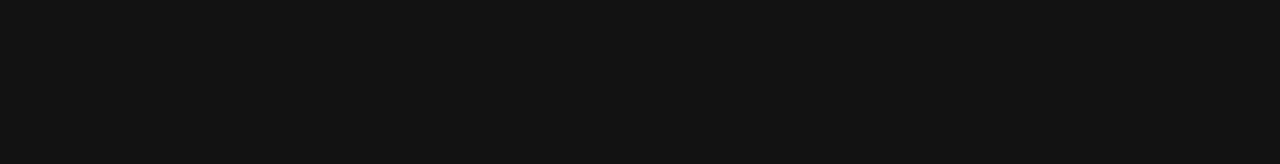
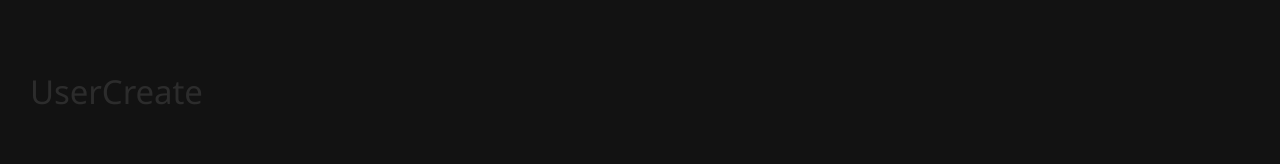
Before and after one commit to mavisliu689/i-ag-f, a Vue app: page /#/user-create in a window 1280 px wide. Shown: the top 164 px of the page. Built offline with nearby package versions, Linux system fonts and the light colour scheme.

Commit message:
user create init

```diff
--- /dev/null
+++ b/src/components/UserCreate.vue
@@ -0,0 +1,37 @@
+<template>
+    <div class="user-create">
+        <h1>{{ msg }}</h1>
+    </div>
+</template>
+
+<script>
+    export default {
+        name: 'UserCreate',
+        data() {
+            return {
+                msg: 'UserCreate'
+            }
+        }
+    }
+</script>
+
+<!-- Add "scoped" attribute to limit CSS to this component only -->
+<style scoped>
+    h1, h2 {
+        font-weight: normal;
+    }
+
+    ul {
+        list-style-type: none;
+        padding: 0;
+    }
+
+    li {
+        display: inline-block;
+        margin: 0 10px;
+    }
+
+    a {
+        color: #42b983;
+    }
+</style>
--- a/src/router/index.js
+++ b/src/router/index.js
@@ -2,6 +2,7 @@
 import Router from 'vue-router'
 import Home from '@/components/Home'
 import Login from '@/components/Login'
+import UserCreate from '@/components/UserCreate'
 
 Vue.use(Router)
 
@@ -16,6 +17,11 @@
       path: '/login',
       name: 'Login',
       component: Login
+    },
+    {
+      path: '/user-create',
+      name: 'UserCreate',
+      component: UserCreate
     }
   ]
 })
```
